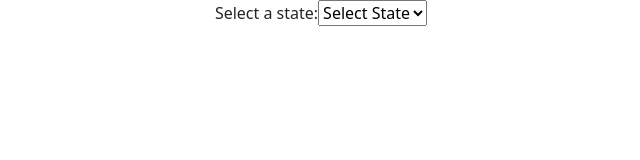
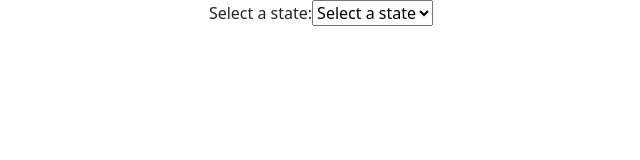
Before and after one commit to Jimi-Chhatrala/learning-reactjs, a React (Create React App) app: page / in a window 1280 px wide. Shown: the top 160 px of the page, without its empty margins (319-959 px from the left). Built offline with nearby package versions, Linux system fonts and the light colour scheme.

Commit message:
An Important Bug Fix - Select Option Dynamic

```diff
--- a/src/StateCity2.js
+++ b/src/StateCity2.js
@@ -1,3 +1,4 @@
+import { element } from "prop-types";
 import React, { useState } from "react";
 
 const citiesData = [
@@ -24,10 +25,14 @@ const StateCity2 = () => {
         value={selectedState}
         onChange={handleStateChange}
       >
-        <option value="">Select State</option>
-        <option value="Gujarat">Gujarat</option>
-        <option value="Rajasthan">Rajasthan</option>
-        <option value="Goa">Goa</option>
+        <option value="">Select a state</option>
+        {citiesData.map((element, index) => (
+          <option value={element.state}>{element.state}</option>
+        ))}
+
+        {/* <option value="Gujarat">Gujarat</option> */}
+        {/* <option value="Rajasthan">Rajasthan</option> */}
+        {/* <option value="Goa">Goa</option> */}
       </select>
       {selectedState && selectedCities.length > 0 && (
         <div>
```
